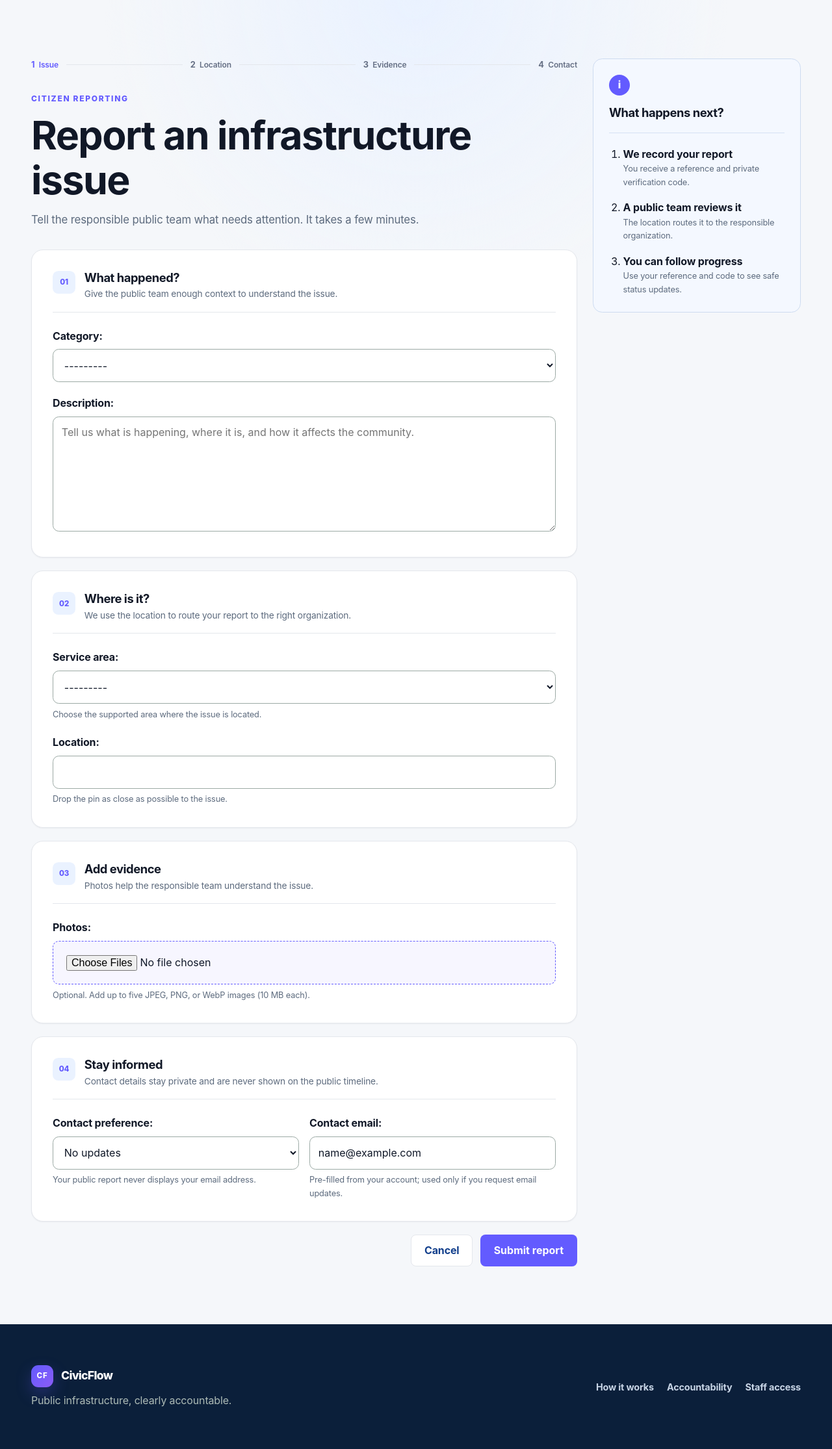
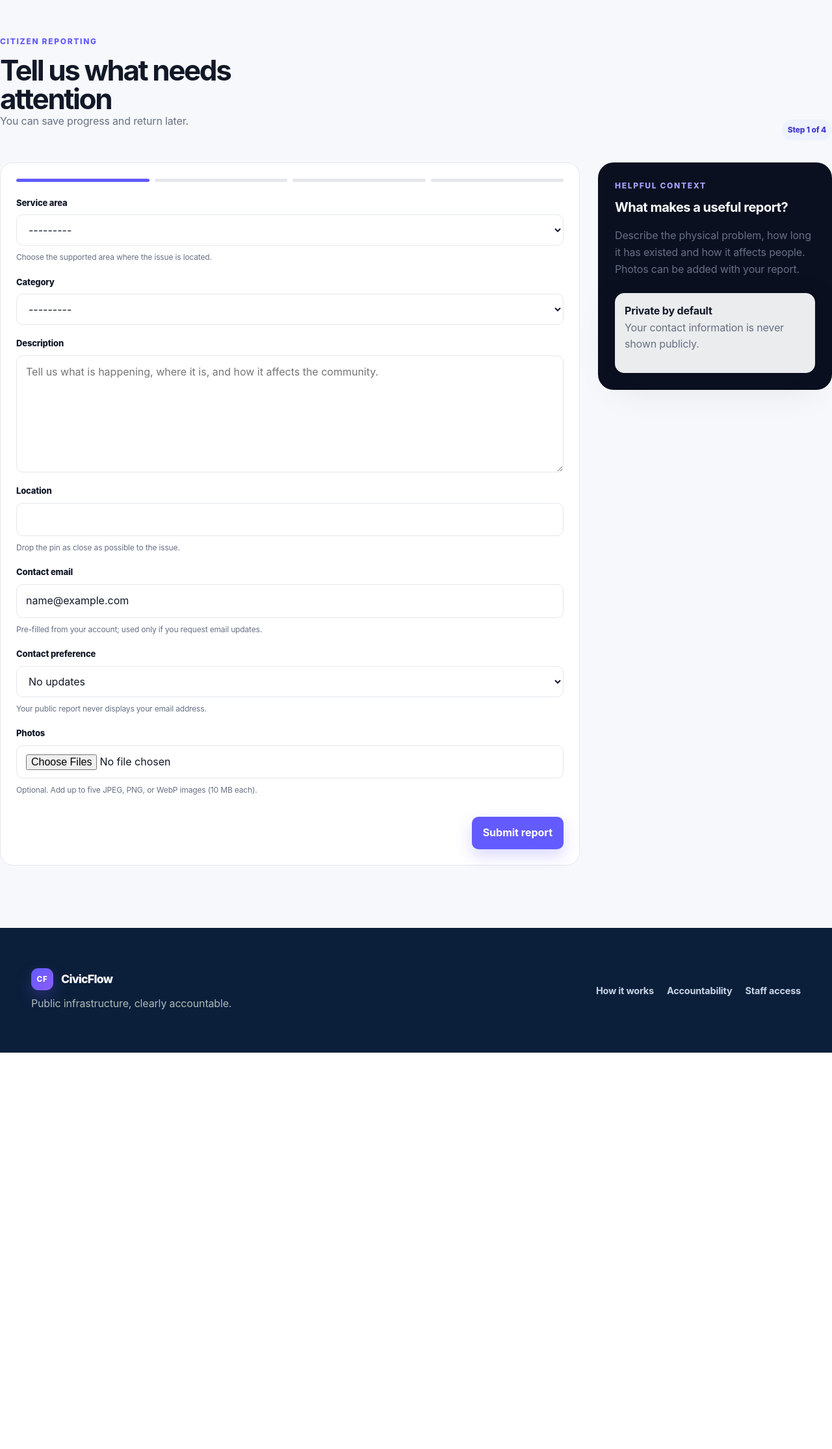
Before and after one commit to AdeelMalik22/CivicFlow, a Django app: page /report/ in a window 1280 px wide. Shown: the part 109-2339 px from the top of the page at 65% size. After the commit the page ends 1729 px from the top, so only its background shows below. Run offline with Django 5.2, Linux system fonts and the light colour scheme; the visitor is signed in with stand-in values (Sample User, id 1); data comes from the database, SQL or seed files in the repository; data that the repository does not hold is empty; parts of the project's set-up code (start-up, migrations or seed data) failed here and were passed over.

Commit message:
added report form

```diff
--- a/static/css/civicflow.css
+++ b/static/css/civicflow.css
@@ -153,6 +153,8 @@ button{cursor:pointer}
 .signup-page .form-group input:focus,.signup-page .form-group select:focus,.signup-page .form-group textarea:focus{outline:3px solid color-mix(in srgb,var(--accent) 20%,transparent);border-color:var(--accent)}
 .hero .panel .form-group input,.hero .panel .form-group select,.hero .panel .form-group textarea{display:block;width:100%;box-sizing:border-box;border:1px solid var(--line);border-radius:10px;background:var(--surface);color:var(--ink);padding:12px 14px;font:inherit}
 .hero .panel .form-group input:focus,.hero .panel .form-group select:focus,.hero .panel .form-group textarea:focus{outline:3px solid color-mix(in srgb,var(--accent) 20%,transparent);border-color:var(--accent)}
+.report-page .panel .form-group input,.report-page .panel .form-group select,.report-page .panel .form-group textarea{display:block;width:100%;box-sizing:border-box;border:1px solid var(--line);border-radius:10px;background:var(--surface);color:var(--ink);padding:12px 14px;font:inherit}
+.report-page .panel .form-group input:focus,.report-page .panel .form-group select:focus,.report-page .panel .form-group textarea:focus{outline:3px solid color-mix(in srgb,var(--accent) 20%,transparent);border-color:var(--accent)}
 @media(prefers-color-scheme:dark){
   .directory-summary,.data-panel,.data-table,.data-table thead,.data-table tbody tr,.data-table td,.data-table th{background:var(--surface);color:var(--ink);border-color:var(--line)}
   .data-panel-header p,.muted-value,.data-table span{color:var(--muted)}
--- a/templates/issues/report_form.html
+++ b/templates/issues/report_form.html
@@ -2,20 +2,24 @@
 {% block title %}Report an issue — CivicFlow{% endblock %}
 {% block extra_head %}{{ form.media.css }}{% endblock %}
 {% block content %}
-  <section class="citizen-form-section"><div class="container citizen-form-layout">
-    <div class="citizen-form-main">
-      <div class="report-progress" aria-label="Report progress"><span class="is-active">1 <small>Issue</small></span><i></i><span>2 <small>Location</small></span><i></i><span>3 <small>Evidence</small></span><i></i><span>4 <small>Contact</small></span></div>
-      <p class="eyebrow">Citizen reporting</p><h1>Report an infrastructure issue</h1><p class="citizen-form-intro">Tell the responsible public team what needs attention. It takes a few minutes.</p>
-      <form method="post" enctype="multipart/form-data" class="citizen-report-form" novalidate>{% csrf_token %}
-        {% if form.non_field_errors %}<div class="form-errors" role="alert">{% for error in form.non_field_errors %}<p>{{ error }}</p>{% endfor %}</div>{% endif %}
-        <section class="citizen-form-card"><div class="citizen-form-card-heading"><span>01</span><div><h2>What happened?</h2><p>Give the public team enough context to understand the issue.</p></div></div>{% include "issues/includes/field.html" with field=form.category %}{% include "issues/includes/field.html" with field=form.description %}</section>
-        <section class="citizen-form-card"><div class="citizen-form-card-heading"><span>02</span><div><h2>Where is it?</h2><p>We use the location to route your report to the right organization.</p></div></div>{% include "issues/includes/field.html" with field=form.service_area %}{% include "issues/includes/field.html" with field=form.location %}</section>
-        <section class="citizen-form-card"><div class="citizen-form-card-heading"><span>03</span><div><h2>Add evidence</h2><p>Photos help the responsible team understand the issue.</p></div></div>{% include "issues/includes/field.html" with field=form.attachments %}</section>
-        <section class="citizen-form-card"><div class="citizen-form-card-heading"><span>04</span><div><h2>Stay informed</h2><p>Contact details stay private and are never shown on the public timeline.</p></div></div><div class="citizen-form-grid">{% include "issues/includes/field.html" with field=form.contact_preference %}{% include "issues/includes/field.html" with field=form.contact_email %}</div></section>
-        <div class="citizen-form-actions"><a class="button button-secondary" href="{% url 'home' %}">Cancel</a><button class="button button-primary" type="submit">Submit report</button></div>
-      </form>
-    </div>
-    <aside class="citizen-form-aside"><div class="citizen-aside-icon">i</div><h2>What happens next?</h2><ol><li><strong>We record your report</strong><span>You receive a reference and private verification code.</span></li><li><strong>A public team reviews it</strong><span>The location routes it to the responsible organization.</span></li><li><strong>You can follow progress</strong><span>Use your reference and code to see safe status updates.</span></li></ol></aside>
-  </div></section>
+<section class="section report-page" style="padding-top:54px">
+  <div class="page-head"><div><div class="eyebrow">Citizen reporting</div><h1>Tell us what needs attention</h1><p class="muted">You can save progress and return later.</p></div><span class="status">Step 1 of 4</span></div>
+  <div class="guided">
+    <form method="post" enctype="multipart/form-data" class="panel" novalidate>
+      {% csrf_token %}
+      {% if form.non_field_errors %}<div class="alert alert-error">{{ form.non_field_errors }}</div>{% endif %}
+      <div class="steps"><span class="step active"></span><span class="step"></span><span class="step"></span><span class="step"></span></div>
+      {% for field in form %}
+        <div class="form-group">
+          <label for="{{ field.id_for_label }}">{{ field.label }}</label>{{ field }}
+          {% if field.help_text %}<span class="help">{{ field.help_text }}</span>{% endif %}
+          {% for error in field.errors %}<span class="help" style="color:var(--danger)">{{ error }}</span>{% endfor %}
+        </div>
+      {% endfor %}
+      <div class="actions" style="justify-content:flex-end"><button class="btn btn-primary" type="submit">Submit report</button></div>
+    </form>
+    <aside class="guide"><div class="eyebrow" style="color:#A7A2FF">Helpful context</div><h3>What makes a useful report?</h3><p class="muted">Describe the physical problem, how long it has existed and how it affects people. Photos can be added with your report.</p><div class="map-card" style="margin-top:24px;color:#101828"><strong>Private by default</strong><p class="muted">Your contact information is never shown publicly.</p></div></aside>
+  </div>
+</section>
 {% endblock %}
 {% block extra_scripts %}{{ form.media.js }}{% endblock %}
```
